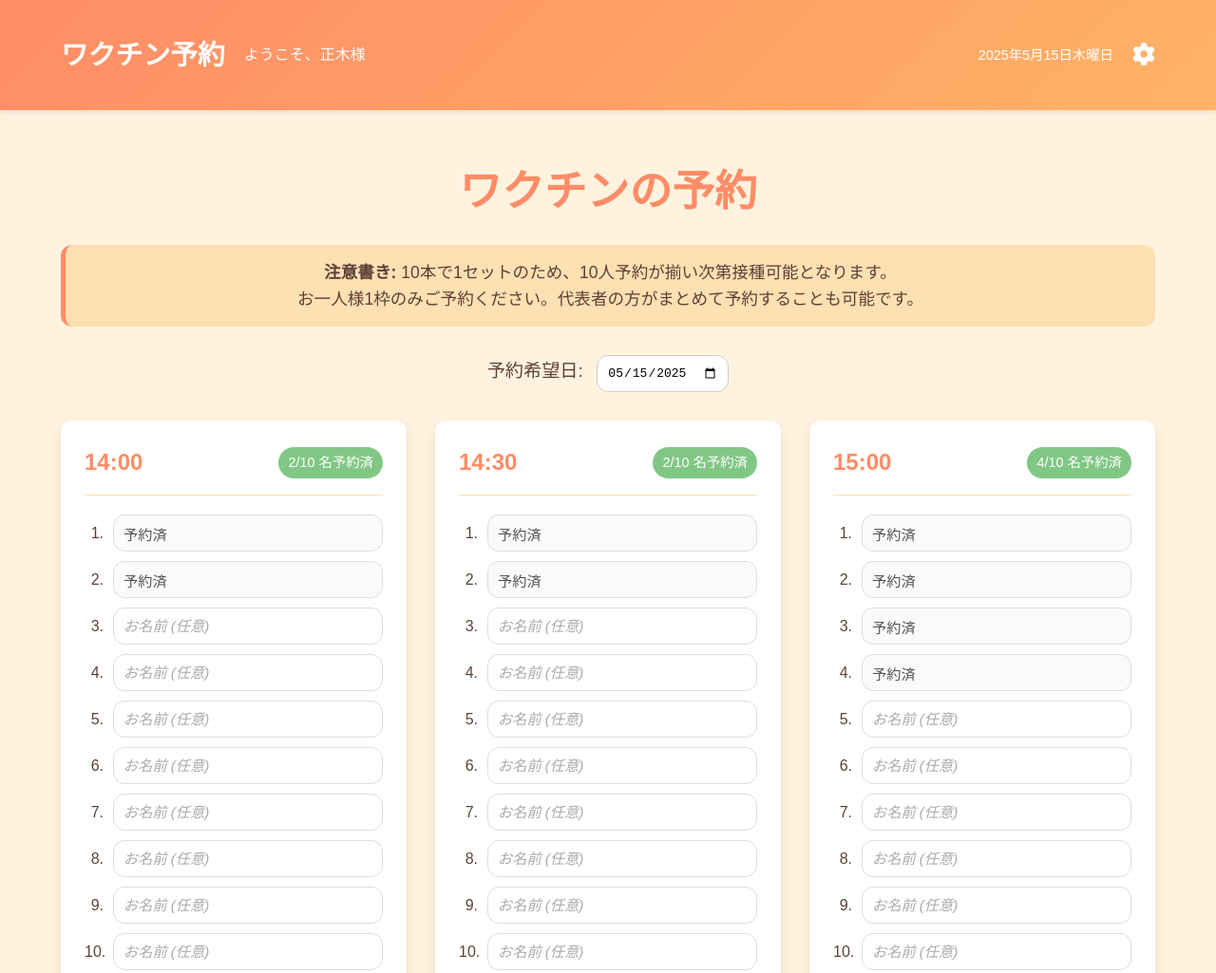
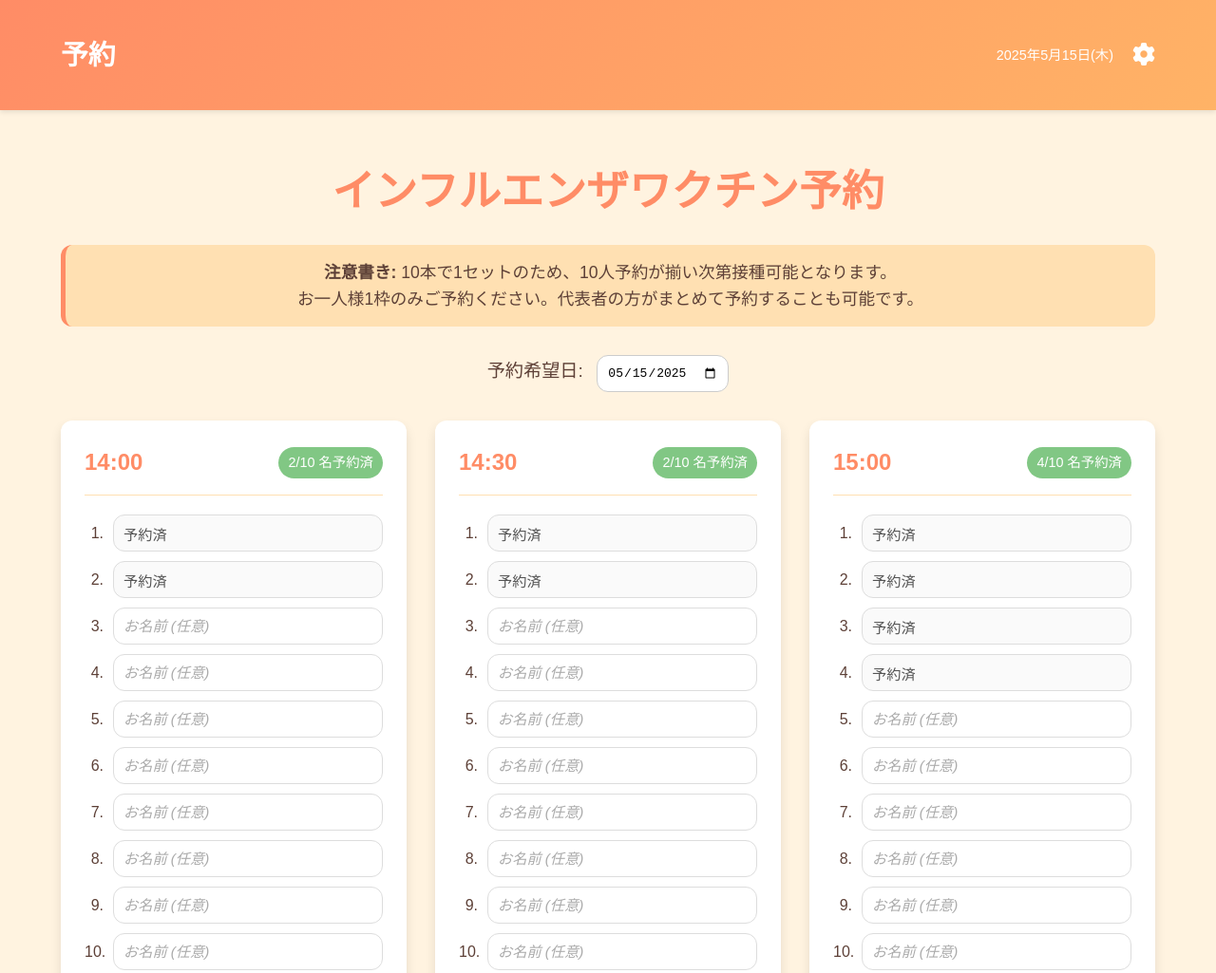
Before and after one commit to Igaki12/masaki-vaccine, a plain HTML site: page index.html in a window 1280 px wide. Shown: the top 1025 px of the page at 95% size. Drawn offline with Linux system fonts and the light colour scheme.

Commit message:
Update index.html

```diff
--- a/index.html
+++ b/index.html
@@ -306,8 +306,7 @@
     <header>
         <div class="container">
             <div class="header-left">
-                <div class="logo">ワクチン予約</div>
-                <div class="account-name" id="accountName">ようこそ、ゲスト様</div>
+                <div class="logo">予約</div>
             </div>
             <div class="header-right">
                 <div class="today-date" id="currentDate"></div>
@@ -320,7 +319,7 @@
 
     <main>
         <div class="container">
-            <h1 class="main-title">ワクチンの予約</h1>
+            <h1 class="main-title">インフルエンザワクチン予約</h1>
             <p class="disclaimer">
                 <strong>注意書き:</strong> 10本で1セットのため、10人予約が揃い次第接種可能となります。<br>
                 お一人様1枠のみご予約ください。代表者の方がまとめて予約することも可能です。
@@ -340,7 +339,7 @@
 
     <footer>
         <div class="container">
-            <p>© 2025 正木ホールディングス</p>
+            <p>© 2025 株式会社</p>
         </div>
     </footer>
 
@@ -349,16 +348,16 @@
             // ヘッダーの日付表示
             const currentDateElem = document.getElementById('currentDate');
             const today = new Date();
-            const options = { year: 'numeric', month: 'long', day: 'numeric', weekday: 'long' };
+            const options = { year: 'numeric', month: 'long', day: 'numeric', weekday: 'short' };
             currentDateElem.textContent = today.toLocaleDateString('ja-JP', options);
 
             // アカウント名（仮）
-            const accountNameElem = document.getElementById('accountName');
+           // const accountNameElem = document.getElementById('accountName');
             // 実際のアプリケーションではログイン情報から取得します
-            const userName = "正木"; // 例
-            if (userName) {
-                accountNameElem.textContent = `ようこそ、${userName}様`;
-            }
+      //      const userName = "正木"; // 例
+       //     if (userName) {
+       //         accountNameElem.textContent = `ようこそ、${userName}様`;
+       //     }
 
             // 予約日選択
             const dateInput = document.getElementById('reservation-date');
```
